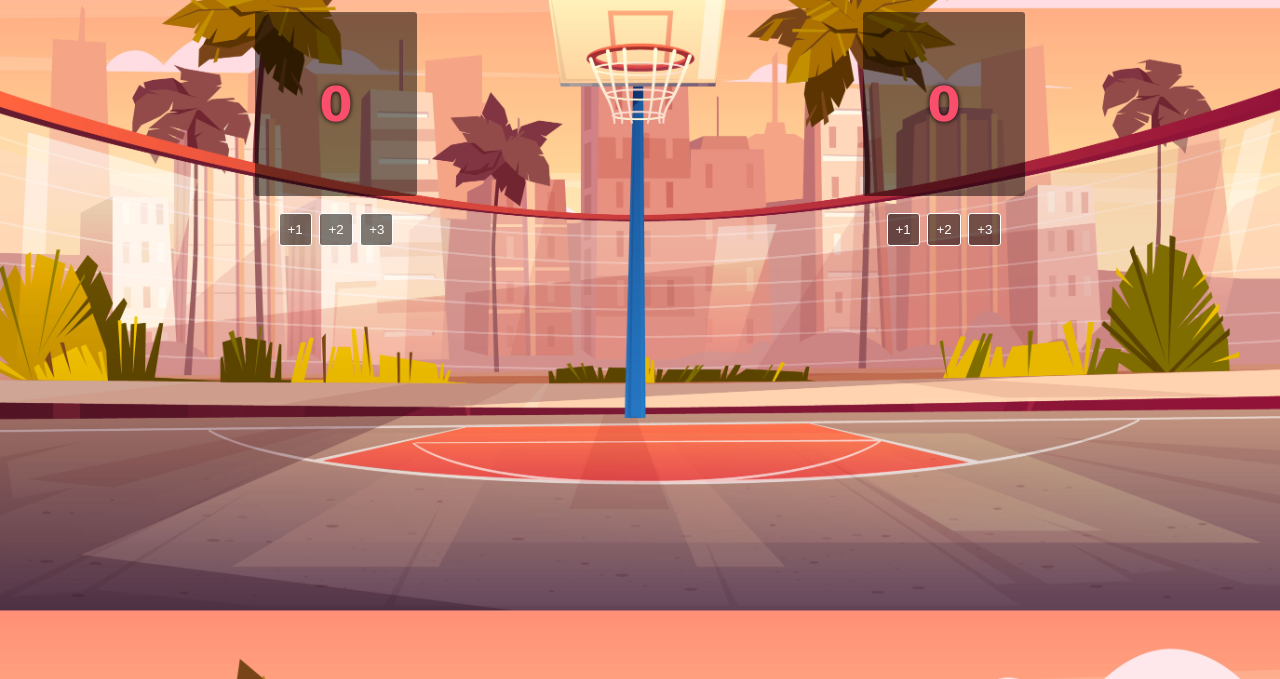
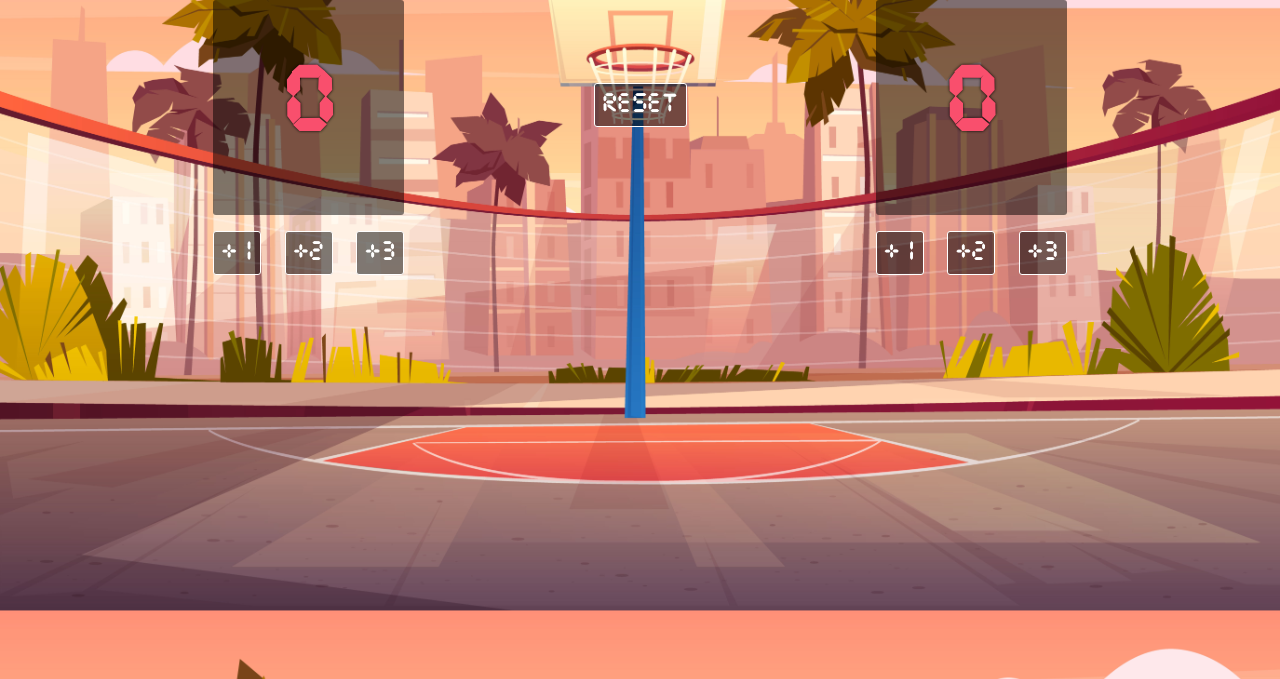
Before and after one commit to rjescobedo/basketball-scoreboard, a website: page index.html in a window 1280 px wide. Shown: the part 121-800 px from the top of the page. Drawn offline with Linux system fonts and the light colour scheme.

Commit message:
reset game

```diff
--- a/index.html
+++ b/index.html
@@ -11,16 +11,19 @@
     <div class="score-card">
         <h2>Home</h2>
         <div>
-            <h3 id="home-score">0</h3>
+            <h3 class="score" id="home-score">0</h3>
         </div>
         <button class="btn" id="home-one" onclick="addOneHome()">+1</button>
         <button class="btn" id="home-two" onclick="addTwoHome()">+2</button>
         <button class="btn" id="home-three" onclick="addThreeHome()">+3</button>
     </div>
+    <div>
+        <button class="btn" onclick="resetGame()">Reset</button>
+    </div>
     <div class="score-card">
         <h2>Away</h2>
         <div>
-            <h3 id="away-score">0</h3>
+            <h3 class="score" id="away-score">0</h3>
         </div>
         <button class="btn" id="away-one" onclick="addOneAway()">+1</button>
         <button class="btn" id="away-two" onclick="addTwoAway()">+2</button>
--- a/script.js
+++ b/script.js
@@ -47,3 +47,11 @@ function addThreeAway() {
     awayTeamScore += 3;
     awayScore.textContent = awayTeamScore;
 }
+
+// Reset Game
+function resetGame() {
+    homeTeamScore = 0;
+    awayTeamScore = 0;
+    homeScore.textContent = homeTeamScore;
+    awayScore.textContent = awayTeamScore;
+}
--- a/style.css
+++ b/style.css
@@ -1,3 +1,10 @@
+@font-face {
+    font-family: 'Cursed Timer'; /* No fallback font here */
+    src: url('CursedTimerUlil-Aznm.ttf') format('truetype'); /* Use 'truetype' as the format */
+    font-weight: normal;
+    font-style: normal;
+}
+
 body {
     font-family: Verdana, Geneva, Tahoma, sans-serif;
     margin: 0;
@@ -14,27 +21,27 @@ body {
     flex-direction: column;
     align-items: center;
     color: white;
-    text-shadow: 0 0 5px black;
+    text-shadow: 0 0 3px black;
     font-size: 1.5rem;
     margin: 2rem;
 }
 
-#home-score {
+.score-card {
+    margin: 1rem;
+}
+
+.score-card h2 {
+    margin: 1rem;
+}
+
+.score {
     background-color: rgba(0, 0, 0, .5);
     padding: 4rem;
     color: #F94F6D;
-    font-size: 3rem;
-    margin: 1rem;
+    font-size: 5rem;
+    margin: .5rem;
     border-radius: 3px;
-}
-
-#away-score {
-    background-color: rgba(0, 0, 0, .5);
-    padding: 4rem;
-    color: #F94F6D;
-    font-size: 3rem;
-    margin: 1rem;
-    border-radius: 3px;
+    font-family: 'Cursed Timer', sans-serif;
 }
 
 .btn {
@@ -43,11 +50,14 @@ body {
     color: white;
     padding: .5rem;
     border-radius: 3px;
+    font-family: 'Cursed Timer', sans-serif;
+    font-size: 1.5rem;
+    margin: .5rem;
 }
 
 .btn:hover {
     cursor: pointer;
-    opacity: 0.7;
+    opacity: 0.8;
 }
 
 @media screen and (min-width: 768px) {
@@ -55,7 +65,8 @@ body {
         background-position: top;
     }
     .container {
+        display: flex;
+        justify-content: space-evenly;
         flex-direction: row;
     }
-
 }
```
Also changed, not shown: CursedTimerUlil-Aznm.ttf (added).
